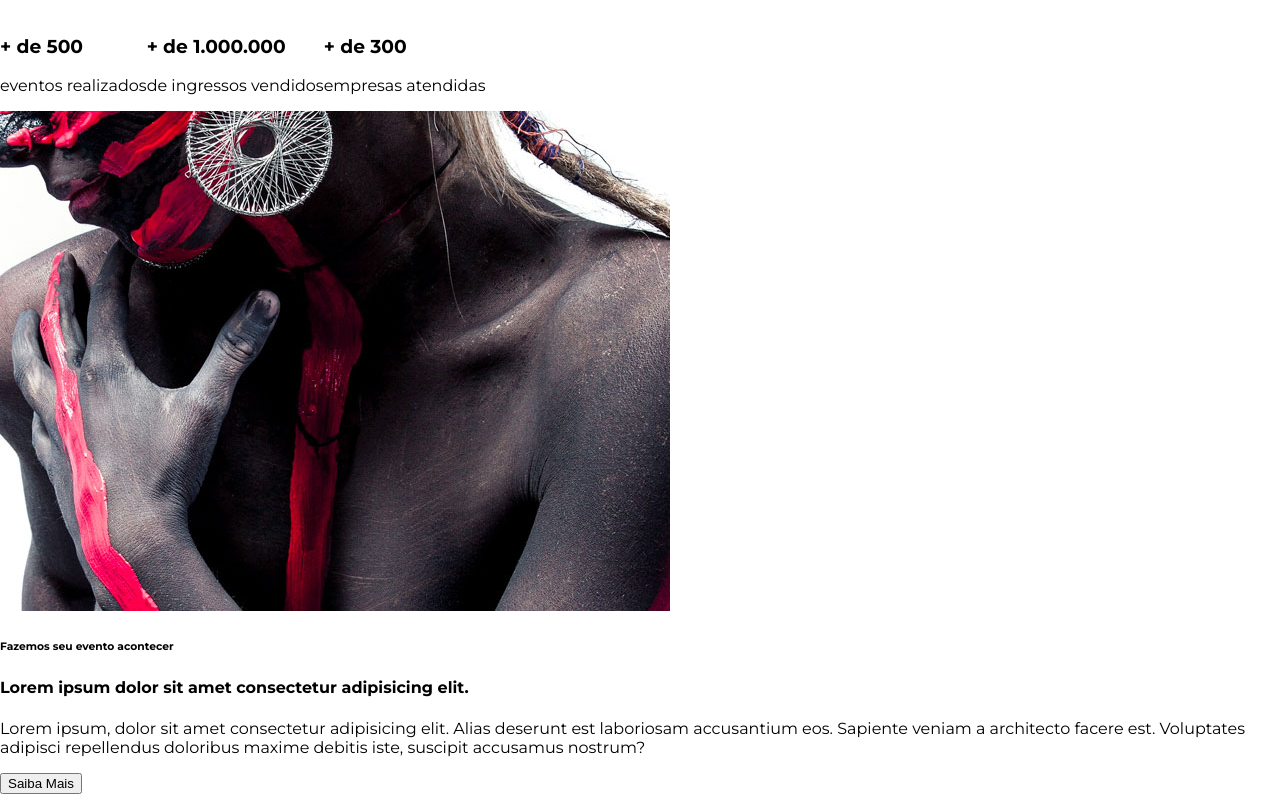
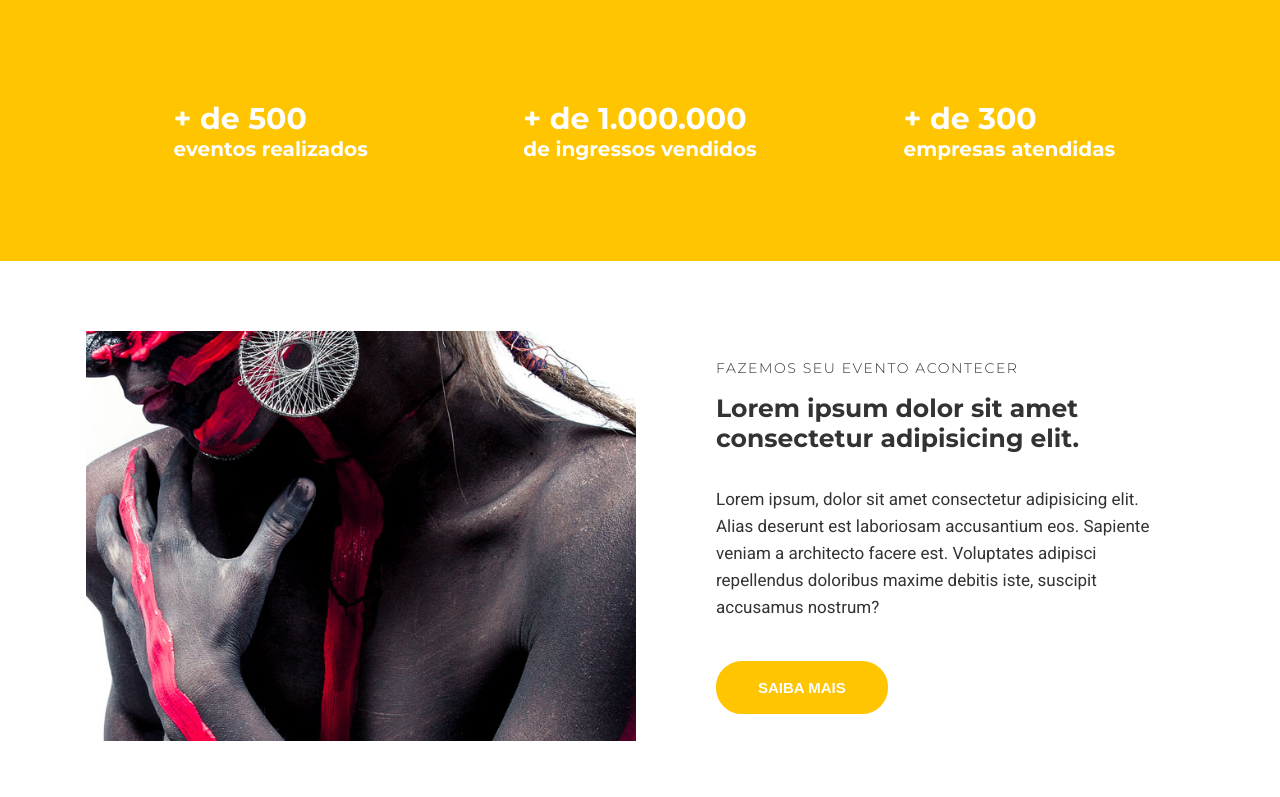
Before and after one commit to CamilaBerka/studion, a website: page src/index.html in a window 1280 px wide. Shown: the part 800-1597 px from the top of the page. Drawn offline with Linux system fonts and the light colour scheme.

Commit message:
feat(home) added counter and institutional styles

```diff
--- a/src/index.html
+++ b/src/index.html
@@ -9,13 +9,11 @@
 
   <body>
     <nav class="navbar">
+    <div class="container navbar__container">
       <h1 class="logo-studion">
         Studi<span class="copy--primary">on</span>
         <span class="logo-studion__subtitle">Eventos</span>
       </h1>
-
-
-
 
       <ul class="navbar__links">
         <li>
@@ -34,6 +32,7 @@
           <a href="#contatos"> Contatos </a>
         </li>
       </ul>
+    </div>
     </nav>
 
     <header>
@@ -57,26 +56,37 @@
     </header>
 
     <main>
-      <section>
-        <ul>
+      <section id="counter">
+        <ul class="container counter__container">
           <li>
-            <h3>+ de 500</h3>
-            eventos realizados
+            <h3>
+              + de 500
+              <small>
+                eventos realizados
+              </small>
+            </h3>
           </li>
           <li>
-            <h3>+ de 1.000.000</h3>
-            de ingressos vendidos
+            <h3>
+              + de 1.000.000
+              <small>
+                de ingressos vendidos
+              </small>
+            </h3>
           </li>
           <li>
-            <h3>+ de 300</h3>
-            empresas atendidas
+            <h3>+ de 300
+              <small>
+                empresas atendidas
+              </small>
+            </h3>
           </li>
         </ul>
       </section>
 
-      <section>
-        <div>
-          <img src="./images/institutional.jpg" />
+      <section class="container institutional">
+        <img class="institutional__image" src="./images/institutional.jpg" alt="Studion institutional"/>
+        <div class="institutional__copy">
           <h6>Fazemos seu evento acontecer</h6>
           <h4>Lorem ipsum dolor sit amet consectetur adipisicing elit.</h4>
           <p>
@@ -85,7 +95,7 @@
             architecto facere est. Voluptates adipisci repellendus doloribus
             maxime debitis iste, suscipit accusamus nostrum?
           </p>
-          <button>Saiba Mais</button>
+          <button class="btn btn--institutional">Saiba Mais</button>
         </div>
       </section>
 
--- a/src/style.css
+++ b/src/style.css
@@ -1,4 +1,4 @@
-@import url('https://fonts.googleapis.com/css2?family=Montserrat:wght@300;400;700;900&display=swap');
+@import url('https://fonts.googleapis.com/css2?family=Montserrat:wght@300;400;500;700;900&family=Roboto&display=swap');
 
 * {
   box-sizing: border-box;
@@ -7,13 +7,26 @@
 :root {
   font-family: "Montserrat", sans-serif;
   font-size: 16px;
+  --color-copy: #333;
   --color-primary: #ffc500;
   --default-padding: 1rem;
+  color: var(--color-copy);
 }
 
 body {
   margin: 0;
   padding-top: 7.75rem;
+}
+
+header,
+main,
+footer {
+  overflow-x: hidden;
+}
+
+.container {
+  max-width: 1140px;
+  margin: 0 auto;
 }
 
 ul {
@@ -25,18 +38,21 @@ ul {
 .navbar {
   position: fixed;
   z-index: 1;
+  top: 0;
+  left: 0;
+  width: 100%;
+  background-color: #000; /* vermelho / verde / azul / transparência - 0 - F */
+  color: #fff;
+}
+
+.navbar__container {
   display: grid;
   grid-template-columns: 1fr 9fr;
   align-items: center;
-  top: 0;
-  left: 0;
 
   width: 100vw;
   height: 7.75rem;
   padding: 0 1rem;
-
-  background-color: #000; /* vermelho / verde / azul / transparência - 0 - F */
-  color: #fff;
 }
 
 .navbar__links {
@@ -132,8 +148,69 @@ ul {
 
 .btn:hover,
 .btn:active,
-.btn:focus {
+.btn:focus,
+.btn--institutional {
   border-color: var(--color-primary);
   background-color: var(--color-primary);
   color: #fff;
 }
+
+#counter {
+  background-color: var(--color-primary);
+  color: #fff;
+}
+.counter__container {
+  display: grid;
+  grid-template-columns: repeat(auto-fill, minmax(300px, 1fr));
+  place-items: center;
+  padding: 4.375rem 1rem;
+}
+.counter__container h3 {
+  font-size: 1.875rem;
+}
+.counter__container h3 small {
+  display: block;
+  font-size: 1.25rem;
+}
+
+.institutional {
+  display: grid;
+  grid-template-columns: auto auto;
+  gap: 3.125rem;
+  align-items: center;
+  padding: 4.375rem 1rem;
+}
+
+.institutional__copy {
+  padding: 0 1.875rem;
+}
+
+.institutional__image {
+  max-width: 550px;
+}
+
+.institutional__copy h6 {
+  font-size: 0.875rem;
+  font-weight: 300;
+  letter-spacing: 0.1rem;
+  text-transform: uppercase;
+  margin: 0;
+}
+
+.institutional__copy h4 {
+  font-size: 1.5625rem;
+  margin-top: 1rem;
+}
+
+.institutional p {
+  font-family: 'Roboto', sans-serif;
+  font-size: 1.0625rem;
+  line-height: 1.6875rem;
+  margin-bottom: 0;
+  margin-bottom: 2.5rem;
+}
+
+.btn--institutional:hover {
+  color: var(--color-copy);
+  background: unset;
+}
```
